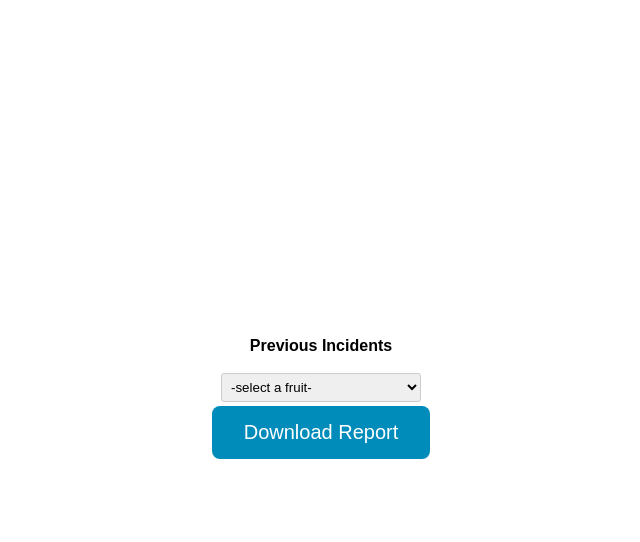
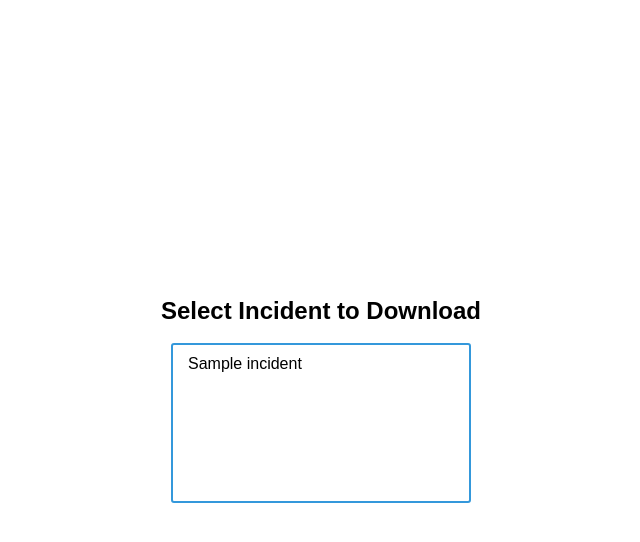
Before and after one commit to RedCatharsis/TrafficAnalyzerGUI, a Flask app: template templates/result.html in a window 1280 px wide. Shown: the top 542 px of the page, without its empty margins (319-959 px from the left). Run offline with Flask 3, Linux system fonts and the light colour scheme; the template is opened without the code that fills it: most values are stand-ins (such as "Sample title", 1, 10 or a date in 2020).

Commit message:
incident list fixed
now the incident list is generated when page is loaded. the elements in the list can be selected. upon being selected they trigger a function in python and pass on their perticular file name

```diff
--- a/app.py
+++ b/app.py
@@ -9,7 +9,7 @@ def index():
 
 #popup
 @app.route('/popup', methods=['POST'])
-def popup(text):
+def popup(text): #include text for popup to display
     if request.method == 'POST':
         return render_template('popup.html', custom_text=text)
     else:
@@ -21,6 +21,7 @@ def popup(text):
 def result():
 
     #assign previous incidents to the list
+    #all the generated incident report files can be accesed and their names be used to create entires
     incidents = [
         {'value': 'incident one', 'label': 'incident one | 11/4/2024'},
         {'value': 'incident two', 'label': 'incident two | 12/4/2024'},
@@ -30,10 +31,22 @@ def result():
         {'value': 'incident six', 'label': 'incident six | 16/4/2024'}
     ]
     if request.method == 'POST':
+        #any code that is run when start scan button is pressed goes in there before the return
         return render_template('result.html', incidents=incidents)
     else:
         return 'Invalid request'
 
+#when an incident is selected in the incidents list this code is excecuted
+def download():
+    if request.method == 'POST':
+        data = request.json
+        filename = data.get('filename')
+
+        #file can be accessed using filename to look up the file in folder
+
+        return result()
+    else:
+        return 'Invalid request'
 
 #app.config allows the app.py file to look for the static folder to use the CSS file in webpage
 app.config['STATIC_FOLDER'] = 'static'
--- a/static/styles.css
+++ b/static/styles.css
@@ -63,6 +63,17 @@ body {
 
   option {
     padding: 5px 10px;
+    font-size: 16px
+  }
+
+  #head {
+    text-align: center;
+    font-size: 24px;
+  }
+
+  #list {
+    border: 2px solid #3498db;
+    width: 300px;
   }
 
 /* shifted body {   } here from index.html
--- a/templates/index.html
+++ b/templates/index.html
@@ -10,8 +10,6 @@
 
 </head>
 
-<!-- <style> </style> tags eliminated and CSS content shifted to static/styles.css-->
-
 <body>
 
   <form action="/result" method="POST">
@@ -21,6 +19,7 @@
   <br><br>
 
   <script>
+    //toggles button text
     function toggleButton() {
       var button = document.getElementById('scanButton');
       if (button.innerText === 'Start Scanning') {
--- a/templates/popup.html
+++ b/templates/popup.html
@@ -1,8 +1,10 @@
 <!DOCTYPE html>
+
 <html>
     <head>
         <title>Popup</title>
         <script>
+            //shows popup with a custom text
             alert("{{ custom_text }}");
         </script>
     </head>
--- a/templates/result.html
+++ b/templates/result.html
@@ -7,50 +7,43 @@
         <title>result</title>
 
         <link rel = "stylesheet" type = "text/css" href="{{ url_for('static', filename = 'styles.css') }}">
-
-        <script>
-
-            function updateText() {
-
-                var selectedOption = document.getElementById("fruits").selectedOptions[0];
-
-                var selectedValue = selectedOption.value;
-
-                var textSnippet = document.getElementById("textSnippet");
-
-                if (selectedValue === "Incident_1") {
-                  textSnippet.textContent = "- report 1 to be put here -";
-                } else if (selectedValue === "Incident_2") {
-                  textSnippet.textContent = "- report 2 to be put here -";
-                } else if (selectedValue === "Incident_3") {
-                  textSnippet.textContent = "- report 3 to be put here -";
-                } else if (selectedValue === "Incident_4") {
-                  textSnippet.textContent = "- report 4 to be put here -";
-                } else {
-                  textSnippet.textContent = "";
-                }
-              }
-
-        </script>
     </head>
     <body>
-        <!--place holder for incident list-->
-        <label for="hr-select">Previous Incidents</label>
-        <br>
-        <select name="incidents" id="incidents" onChange = "updateText()">
-            <option value="null">-select a fruit-</option>
-            <option value="Incident_1">Incident 1</option>
-            <option value="Incident_2">Incident 2</option>
-            <option value="Incident_3">Incident 3</option>
-            <option value="Incident_4">Incident 4</option>
-        </select>
+      <label id="head">Select Incident to Download</label>
+      <br>
+      <!--adds in elements based on function input from python code-->
+      <select id="list" name="incidents" multiple size="5" onclick="download()">
+        {% for incident in incidents %}
+          <option value="{{ incident['value'] }}">{{ incident['label'] }}</option>
+        {% endfor %}
+      </select>
+      <script>
+        function download() {
+          var selectElement = document.getElementById("list");
+          var selectedOptions = [];
+          for (var i = 0; i < selectElement.selectedOptions.length; i++) {
+            selectedOptions.push(selectElement.selectedOptions[i].text);
+          }
+          if (selectedOptions.length > 0) {
 
-        <button id="downloadButton" onclick="download()">Download Report</button>
+            //shows a popup for download notification
+            alert("Please choose download path for file: " + selectedOptions.join(", ") + ".csv");
 
-        <script>
-            function download() {
-                alert("Please select download location")
-            }
-        </script>
+            //calls upton download() and passes file name
+            fetch('/download', {
+              method: 'POST',
+              headers: {
+                'Content-Type': 'application/json'
+              },
+              body: JSON.stringify({ filename: selectedOptions.join(", ") })
+            })
+            .then(response => response.json())
+            .then(data => console.log(data))
+            .catch(error => console.error('Error:', error));
+          } else {
+            alert("Please select file to download");
+          }
+        }
+      </script>
     </body>
 </html>
```
Also changed, not shown: templates/base.html (deleted, +0 -20 lines), templates/download_button.html (deleted, +0 -20 lines), templates/download_output.html (deleted, +0 -25 lines), templates/dropdown_list.html (deleted, +0 -41 lines). Lines whose indentation alone changed are shown as unchanged.
